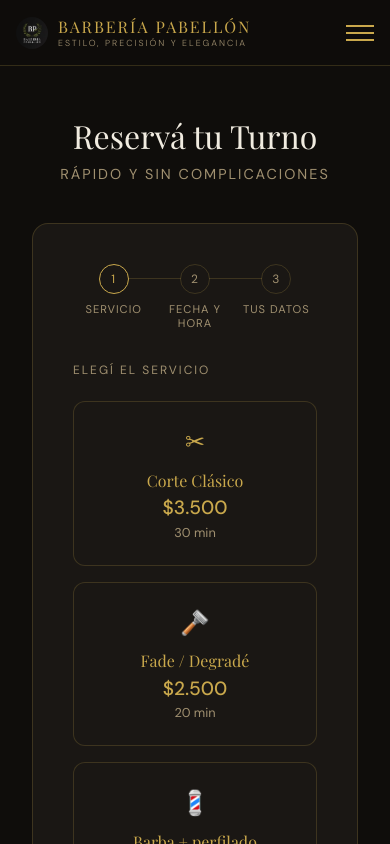
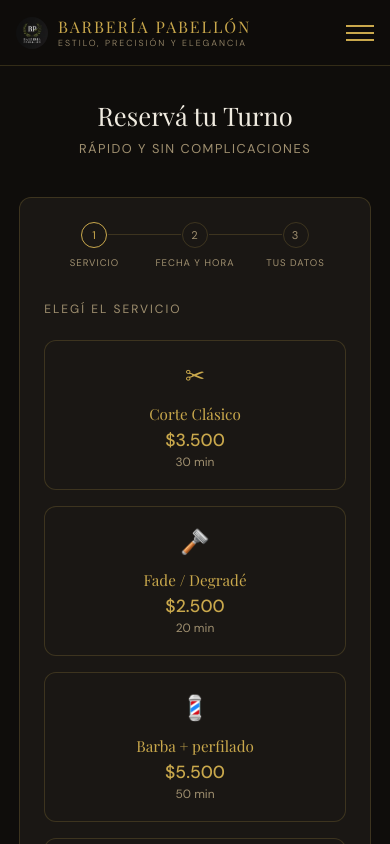
Before and after one commit to ezeabregu/barberia-pabellon, a React (Vite) app: page /turno in a window 390 px wide. Shown: the top 844 px of the page. Built offline with nearby package versions, Linux system fonts and the light colour scheme.

Commit message:
turno media query changes

```diff
--- a/src/pages/turno/turnoStyles.js
+++ b/src/pages/turno/turnoStyles.js
@@ -8,6 +8,10 @@ export const SectionContainer = styled.div`
   padding: 3rem 2rem;
   max-width: 900px;
   margin: 0 auto;
+
+  @media (max-width: 768px) {
+    padding: 2rem 1.2rem;
+  }
 `;
 
 export const SectionTitle = styled.div`
@@ -15,6 +19,10 @@ export const SectionTitle = styled.div`
   font-size: 2rem;
   text-align: center;
   margin-bottom: 0.5rem;
+
+  @media (max-width: 768px) {
+    font-size: 1.6rem;
+  }
 `;
 
 export const SectionSub = styled.div`
@@ -24,6 +32,11 @@ export const SectionSub = styled.div`
   letter-spacing: 2px;
   text-transform: uppercase;
   margin-bottom: 2.5rem;
+
+  @media (max-width: 768px) {
+    font-size: 0.8rem;
+    letter-spacing: 1.5px;
+  }
 `;
 
 export const BookingSection = styled.div`
@@ -33,12 +46,21 @@ export const BookingSection = styled.div`
   padding: 2.5rem;
   max-width: 760px;
   margin: 2rem auto;
+
+  @media (max-width: 768px) {
+    padding: 1.5rem;
+    border-radius: 12px;
+  }
 `;
 
 export const BookingGrid = styled.div`
   display: grid;
   grid-template-columns: 1fr 1fr;
   gap: 1.2rem;
+
+  @media (max-width: 768px) {
+    grid-template-columns: 1fr;
+  }
 `;
 
 /* STEPS */
@@ -112,6 +134,21 @@ export const Step = styled.div`
       color: var(--gold);
     }
   `}
+
+  @media (max-width: 768px) {
+    font-size: 0.6rem;
+    white-space: nowrap;
+
+    &::before {
+      width: 24px;
+      height: 24px;
+      font-size: 0.7rem;
+    }
+
+    &::after {
+      top: 12px;
+    }
+  }
 `;
 
 export const StepServicesContainer = styled.div`
@@ -142,6 +179,10 @@ export const ServicesGrid = styled.div`
   display: grid;
   grid-template-columns: repeat(auto-fit, minmax(200px, 1fr));
   gap: 1rem;
+
+  @media (max-width: 768px) {
+    grid-template-columns: 1fr;
+  }
 `;
 
 export const ServiceCard = styled.button`
@@ -207,6 +248,10 @@ export const ServiceCard = styled.button`
     border-color: var(--gold);
     box-shadow: 0 0 0 2px rgba(201, 168, 76, 0.3);
   }
+
+  @media (max-width: 768px) {
+    padding: 1.2rem;
+  }
 `;
 
 export const ServiceIcon = styled.div`
@@ -218,18 +263,30 @@ export const ServiceName = styled.div`
   font-family: "Playfair Display", serif;
   font-size: 1rem;
   margin-bottom: 0.3rem;
+
+  @media (max-width: 768px) {
+    font-size: 0.95rem;
+  }
 `;
 
 export const ServicePrice = styled.div`
   color: var(--gold);
   font-size: 1.2rem;
   font-weight: 500;
+
+  @media (max-width: 768px) {
+    font-size: 1.1rem;
+  }
 `;
 
 export const ServiceTime = styled.div`
   color: var(--text-muted);
   font-size: 0.8rem;
   margin-top: 0.2rem;
+
+  @media (max-width: 768px) {
+    font-size: 0.75rem;
+  }
 `;
 
 export const ButtonPrimary = styled.button`
@@ -250,6 +307,12 @@ export const ButtonPrimary = styled.button`
   &:hover {
     background: var(--gold-light);
     transform: translateY(-1px);
+  }
+
+  @media (max-width: 768px) {
+    width: 100%;
+    padding: 0.8rem;
+    font-size: 0.8rem;
   }
 `;
 
@@ -293,18 +356,35 @@ export const FormGroupContainer = styled.div`
   input::placeholder {
     color: var(--text-muted);
   }
+
+  @media (max-width: 768px) {
+    input,
+    select,
+    textarea {
+      font-size: 0.9rem;
+      padding: 0.7rem 0.9rem;
+    }
+  }
 `;
 
 export const ButtonContainer = styled.div`
   display: flex;
   gap: 1rem;
   margin-top: 1.5rem;
+
+  @media (max-width: 768px) {
+    flex-direction: column;
+  }
 `;
 
 export const ButtonsStep3Container = styled.div`
   display: flex;
   gap: 1rem;
   margin-top: 0.5rem;
+
+  @media (max-width: 768px) {
+    flex-direction: column;
+  }
 `;
 
 export const ButtonOutline = styled.button`
@@ -324,6 +404,12 @@ export const ButtonOutline = styled.button`
     border-color: var(--gold);
     background: rgba(201, 168, 76, 0.05);
   }
+
+  @media (max-width: 768px) {
+    width: 100%;
+    padding: 0.8rem;
+    font-size: 0.8rem;
+  }
 `;
 
 export const TimeGridContainer = styled.div`
@@ -331,6 +417,10 @@ export const TimeGridContainer = styled.div`
   grid-template-columns: repeat(4, 1fr);
   gap: 0.5rem;
   margin-top: 0.3rem;
+
+  @media (max-width: 768px) {
+    grid-template-columns: repeat(3, 1fr);
+  }
 `;
 
 export const TimeButton = styled.button`
@@ -367,6 +457,11 @@ export const TimeButton = styled.button`
       transform: translateY(-1px);
     }
   `}
+
+  @media (max-width: 768px) {
+    padding: 0.5rem;
+    font-size: 0.75rem;
+  }
 `;
 
 export const BookingSummaryContainer = styled.div`
@@ -375,6 +470,10 @@ export const BookingSummaryContainer = styled.div`
   border-radius: 8px;
   padding: 1.2rem;
   margin: 1.5rem 0;
+
+  @media (max-width: 768px) {
+    padding: 1rem;
+  }
 `;
 
 export const SummaryRowContainer = styled.div`
@@ -382,6 +481,10 @@ export const SummaryRowContainer = styled.div`
   justify-content: space-between;
   font-size: 0.9rem;
   padding: 0.3rem 0;
+
+  @media (max-width: 768px) {
+    font-size: 0.85rem;
+  }
 `;
 
 export const SpanVal = styled.span`
@@ -398,6 +501,10 @@ export const SummaryRowTotalContainer = styled.div`
   padding-top: 0.8rem;
   font-family: "Playfair Display", serif;
   font-size: 1.1rem;
+
+  @media (max-width: 768px) {
+    font-size: 0.85rem;
+  }
 `;
 
 export const ButtonWhastapp = styled.button`
@@ -423,6 +530,12 @@ export const ButtonWhastapp = styled.button`
     filter: brightness(1.1);
     transform: translateY(-1px);
   }
+
+  @media (max-width: 768px) {
+    width: 100%;
+    padding: 0.8rem;
+    font-size: 0.8rem;
+  }
 `;
 
 export const WhatsappIcon = styled.svg`
@@ -445,6 +558,18 @@ export const SuccessStateContainer = styled.div`
     font-size: 0.9rem;
     line-height: 1.7;
   }
+
+  @media (max-width: 768px) {
+    padding: 1.5rem;
+
+    h3 {
+      font-size: 1.3rem;
+    }
+
+    p {
+      font-size: 0.85rem;
+    }
+  }
 `;
 
 export const SuccessIconContainer = styled.div`
@@ -457,4 +582,10 @@ export const SuccessIconContainer = styled.div`
   justify-content: center;
   margin: 0 auto 1.2rem;
   font-size: 1.8rem;
+
+  @media (max-width: 768px) {
+    width: 54px;
+    height: 54px;
+    font-size: 1.5rem;
+  }
 `;
```
